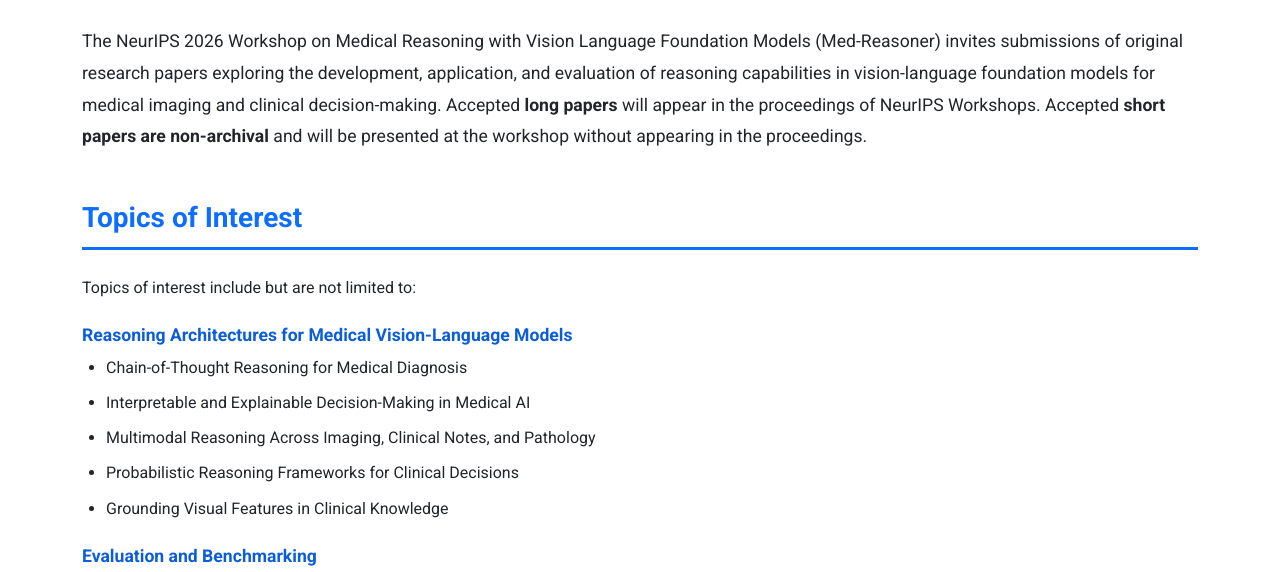
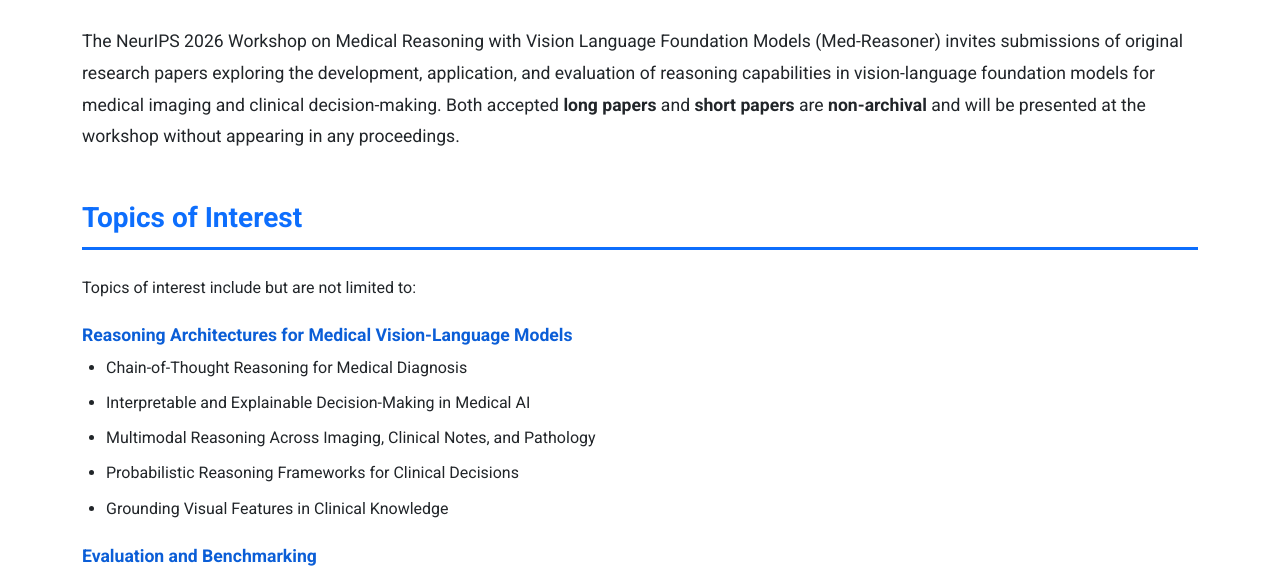
Before and after one commit to med-reasoner/neurips2026, a plain HTML site: page call_for_paper.html in a window 1280 px wide. Shown: the part 224-796 px from the top of the page. Drawn offline with nearby package versions, Linux system fonts and the light colour scheme.

Commit message:
Clarify both long and short papers are non-archival
Co-authored-by: Cursor <cursoragent@cursor.com>

```diff
--- a/call_for_paper.html
+++ b/call_for_paper.html
@@ -62,7 +62,7 @@
     <main class="container my-5">
         <section class="mb-5">
             <p class="lead">
-                The NeurIPS 2026 Workshop on Medical Reasoning with Vision Language Foundation Models (Med-Reasoner) invites submissions of original research papers exploring the development, application, and evaluation of reasoning capabilities in vision-language foundation models for medical imaging and clinical decision-making. Accepted <strong>long papers</strong> will appear in the proceedings of NeurIPS Workshops. Accepted <strong>short papers are non-archival</strong> and will be presented at the workshop without appearing in the proceedings.
+                The NeurIPS 2026 Workshop on Medical Reasoning with Vision Language Foundation Models (Med-Reasoner) invites submissions of original research papers exploring the development, application, and evaluation of reasoning capabilities in vision-language foundation models for medical imaging and clinical decision-making. Both accepted <strong>long papers</strong> and <strong>short papers</strong> are <strong>non-archival</strong> and will be presented at the workshop without appearing in any proceedings.
             </p>
         </section>
 
@@ -122,7 +122,7 @@
                 Papers are limited to <strong>eight pages for long papers</strong> and <strong>four pages for short papers</strong>, including figures and tables, in the NeurIPS 2026 style. Additional pages containing only cited references are allowed. Please use the official <a href="https://neurips.cc/Conferences/2026/PaperInformation/StyleFiles" class="link-primary">NeurIPS 2026 Submission Template</a> for detailed formatting instructions.
             </p>
             <div class="alert alert-info">
-                <strong>&#128203; Archival Policy:</strong> Accepted <strong>long papers (8 pages)</strong> will be published in the official NeurIPS 2026 Workshop Proceedings and are <strong>archival</strong>. Accepted <strong>short papers (4 pages)</strong> will be presented at the workshop but are <strong>non-archival</strong> and will not appear in the proceedings.
+                <strong>&#128203; Archival Policy:</strong> Both accepted <strong>long papers (8 pages)</strong> and <strong>short papers (4 pages)</strong> are <strong>non-archival</strong>. They will be presented at the workshop but will not appear in any published proceedings.
             </div>
             <p>
                 Papers that are not properly anonymized, or do not use the template, or exceed the page limits (excluding references) will be rejected without review.
```
